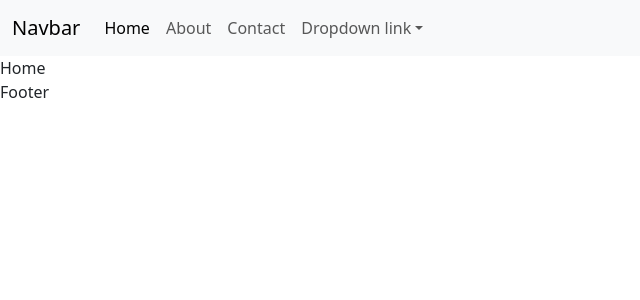
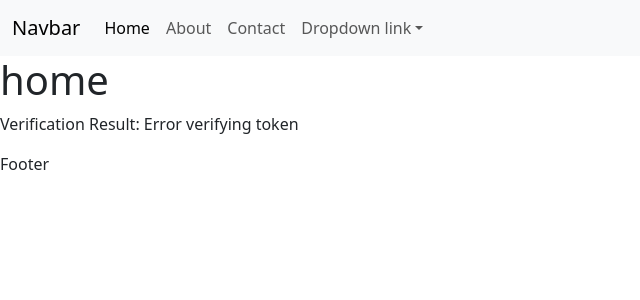
Before and after one commit to Adebayoisreal122/React_Route_Class, a React (Vite) app: page /home in a window 1280 px wide. Shown: the top 300 px of the page, without its empty margins (0-640 px from the left). Built offline with nearby package versions, Linux system fonts and the light colour scheme; no server answers.

Commit message:
i made some changes in some files

```diff
--- a/src/components/Home.jsx
+++ b/src/components/Home.jsx
@@ -23,7 +23,11 @@ const Home = ({ token }) => {
   }, [token, navigate]);
 
   return (
-    <div className="text-dark">Home</div>
+    <div className="text-dark">
+      <h1>home</h1>
+     <p>Verification Result: {verificationResult}</p>
+    </div>
+
   );
 };
 
--- a/src/components/Signin.jsx
+++ b/src/components/Signin.jsx
@@ -17,10 +17,10 @@ const Signin = () => {
             .then((res) => {
                 const { status, message, user, token } = res.data;
                 console.log(res);
+                Navigate('/Home');
                 if (status) {
                     console.log(user, token);
                     localStorage.setItem('token', token);
-                    Navigate('/');
                 } else {
                     setErrorMessage(message);
                 }
```
